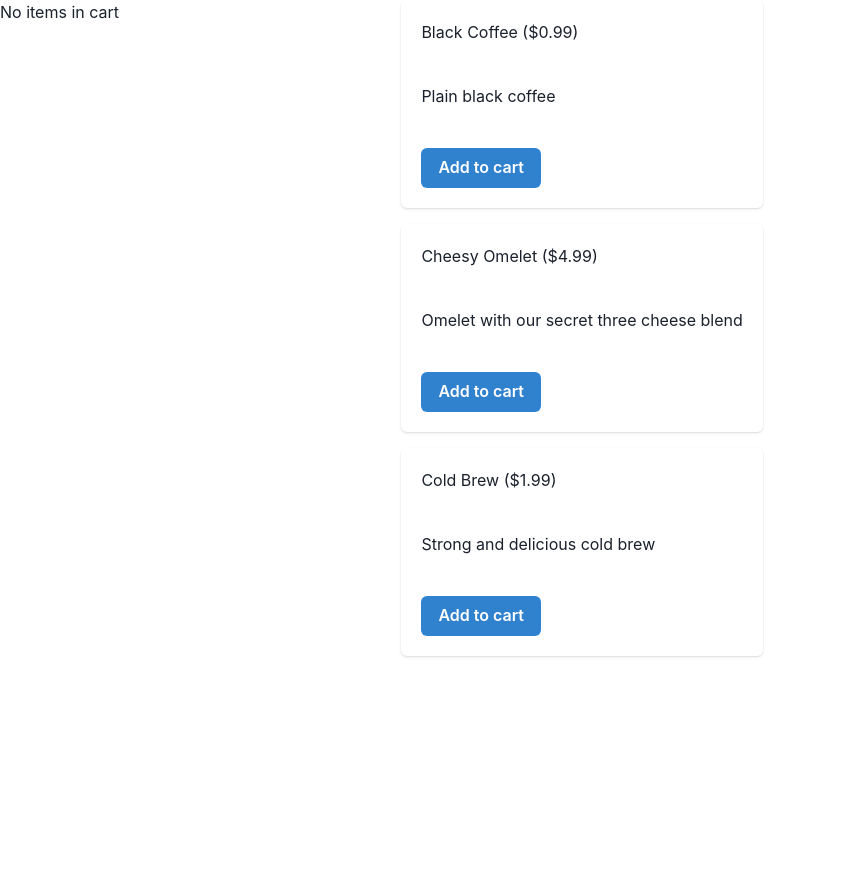
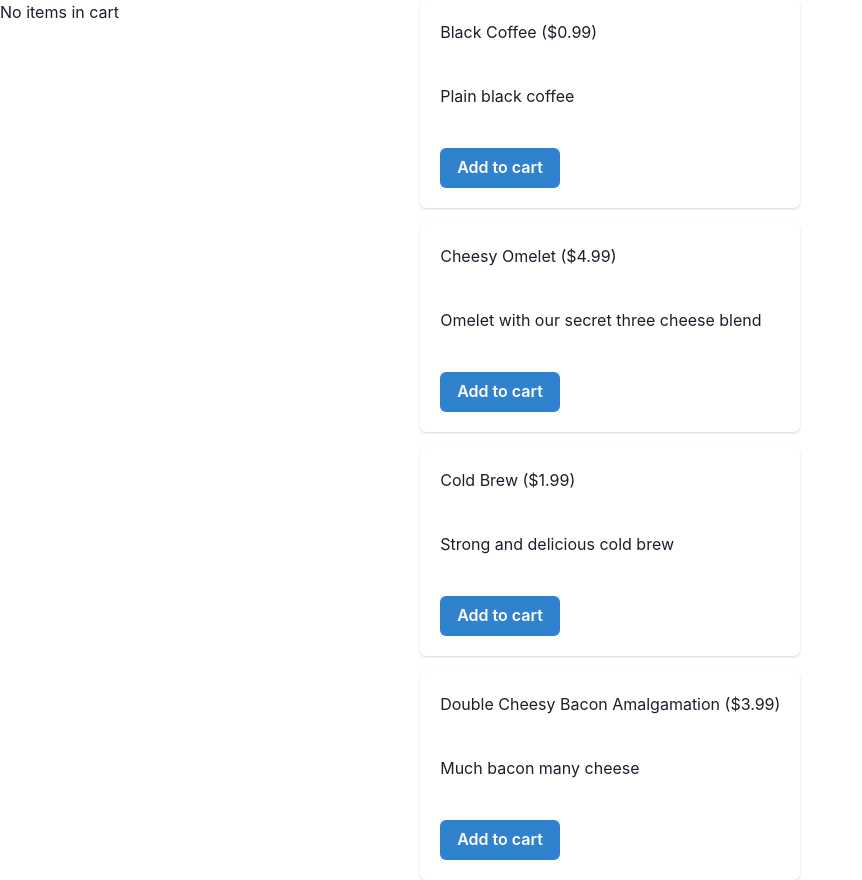
Before and after one commit to butterscotchstallion/inky-black-coffee-shop, a React (Vite) app: page / in a window 1280 px wide. Shown: the whole page, without its empty margins (0-862 px from the left). Before the commit the page ends 800 px from the top, so only its background shows below. Built offline with nearby package versions, Linux system fonts and the light colour scheme.

Commit message:
Fixes sorting in cart contents

```diff
--- a/src/App.tsx
+++ b/src/App.tsx
@@ -37,6 +37,12 @@ function App() {
       name: 'Cold Brew',
       description: 'Strong and delicious cold brew',
     },
+    {
+      id: 4,
+      price: 3.99,
+      name: 'Double Cheesy Bacon Amalgamation',
+      description: 'Much bacon many cheese',
+    },
   ];
   return (
     <>
--- a/src/features/cart/CartContents.tsx
+++ b/src/features/cart/CartContents.tsx
@@ -1,10 +1,4 @@
-import {
-    Table,
-    TableContainer,
-    Tbody,
-    Td,
-    Tr
-} from '@chakra-ui/react';
+import { Table, TableContainer, Tbody, Td, Tr } from '@chakra-ui/react';
 import { useSelector } from 'react-redux';
 import { RootState } from '../../store';
 import { CartItem } from './cart.slice';
@@ -26,7 +20,9 @@ export default function CartContents() {
             </Tr>
           ))}
           <Tr>
-            <Td>Subtotal</Td>
+            <Td>
+              <strong>Subtotal</strong>
+            </Td>
             <Td>{subtotal}</Td>
           </Tr>
         </Tbody>
--- a/src/features/cart/cart.slice.ts
+++ b/src/features/cart/cart.slice.ts
@@ -1,6 +1,7 @@
 import type { PayloadAction } from '@reduxjs/toolkit';
 import { createSlice } from '@reduxjs/toolkit';
 import { RootState } from '../../store';
+import { sortBy } from 'lodash';
 
 export interface CartItem {
     id: number;
@@ -29,9 +30,17 @@ export const cartSlice = createSlice({
                 return stateItem.id === item.id;
             });
             if (!exists) {
+                // Add new item
                 state.items.push(action.payload);
+
+                // Update subtotal
                 const newSubtotal = +state.subtotal + item.price;
                 state.subtotal = newSubtotal.toFixed(2);
+
+                // Sort cart
+                state.items.sort((a: CartItem, b: CartItem) => {
+                    return b.price - a.price;
+                });
             }
         }
     }
```
